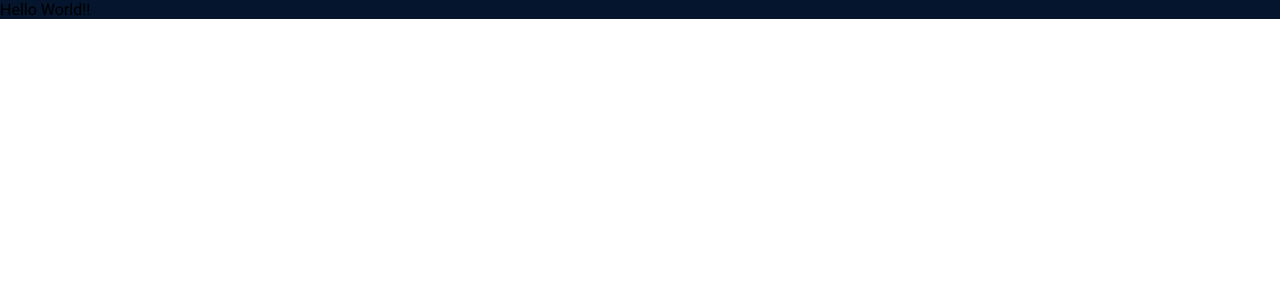
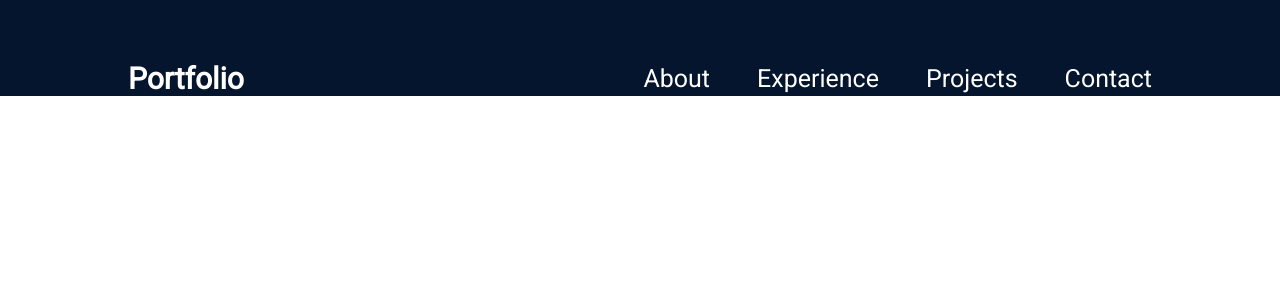
Before and after one commit to Eugeni77/Eugens-React-Portfolio, a React (Vite) app in the folder Eugens-React-Portfolio/: page / in a window 1280 px wide. Shown: the top 300 px of the page. Built offline with nearby package versions, Linux system fonts and the light colour scheme.

Commit message:
added navabar

```diff
--- a/Eugens-React-Portfolio/src/App.jsx
+++ b/Eugens-React-Portfolio/src/App.jsx
@@ -1,12 +1,11 @@
-
-// Import the CSS module
+import React from 'react';
 import styles from './App.module.css';
+import Navbar from './components/Navbar/Navbar';
 
 function App() {
   return (
-    <div className={styles.App}>
-      <p>Hello World!!</p>
-      {/* Add more content as needed */}
+    <div className={styles.App} style={{ backgroundColor: 'var(--color-bg)' }}>
+      <Navbar />
     </div>
   );
 }
--- a/Eugens-React-Portfolio/src/App.module.css
+++ b/Eugens-React-Portfolio/src/App.module.css
@@ -1,6 +1,8 @@
-@import "vars.css";
-.App{
-    background-color: var(--color-bg);
-    width: 100%;
-    height: 100%;
+@import "./vars.css";
+
+.App {
+  background-color: var(--color-bg);
+  width: 100%;
+  height: 100%;
+  overflow: hidden;
 }
--- a/Eugens-React-Portfolio/src/components/Navbar/Navbar.jsx
+++ b/Eugens-React-Portfolio/src/components/Navbar/Navbar.jsx
@@ -1,7 +1,48 @@
-import React from 'react'
+import React, { useState } from 'react'; // Import React and useState once
+import styles from './Navbar.module.css';
+import { getImageUrl } from '../../utils';
+
 
 export const Navbar = () => {
+  const [menuOpen, setMenuOpen] = useState(false);
+
   return (
-    <div>Navbar</div>
-  )
-}
+    <nav className={styles.navbar}>
+      <a className={styles.title} href="/">
+        Portfolio
+      </a>
+      <div className={styles.menu}>
+        <img
+          className={styles.menuBtn}
+          src={
+            menuOpen
+              ? getImageUrl('nav/closeIcon.png')
+              : getImageUrl('nav/menuIcon.png')
+          }
+          alt="menu-button"
+          onClick={() => setMenuOpen(!menuOpen)}
+        />
+        <ul
+          className={`${styles.menuItems} ${menuOpen && styles.menuOpen}`}
+          onClick={() => setMenuOpen(false)}
+        >
+          <li>
+            <a href="#about">About</a>
+          </li>
+          <li>
+            <a href="#experience">Experience</a>
+          </li>
+          <li>
+            <a href="#projects">Projects</a>
+          </li>
+          <li>
+            <a href="#about">Contact</a>
+          </li>
+        </ul>
+      </div>
+    </nav>
+  );
+};
+
+
+export default Navbar
--- a/Eugens-React-Portfolio/src/components/Navbar/Navbar.module.css
+++ b/Eugens-React-Portfolio/src/components/Navbar/Navbar.module.css
@@ -0,0 +1,83 @@
+@import "../../vars.css";
+
+.navbar {
+  position: relative;
+  display: flex;
+  align-items: center;
+  justify-content: space-between;
+  padding-top: 61px;
+  z-index: 2;
+  margin: 0 10%;
+  background-color: var(--color-bg);
+}
+
+.title {
+  font-size: 30px;
+  font-weight: 600;
+  text-decoration: none;
+  color: var(--color-text);
+}
+
+
+.menuBtn {
+  display: none;
+}
+
+.menu {
+  display: flex;
+}
+
+.menuItems {
+  display: flex;
+  gap: 47px;
+  list-style: none;
+}
+
+.menuItems a {
+  font-size: 25px;
+  color: var(--color-text);
+  text-decoration: none;
+}
+
+@media screen and (max-width: 830px) {
+  .navbar {
+    flex-direction: column;
+    align-items: flex-start;
+  }
+
+  .menu {
+    position: absolute;
+    right: 0;
+    margin-right: 10%;
+    flex-direction: column;
+    align-items: flex-end;
+    gap: 11px;
+    z-index: 3;
+  }
+
+  .menuBtn {
+    display: block;
+    cursor: pointer;
+  }
+
+  .menuItems {
+    display: none;
+    flex-direction: column;
+    align-items: center;
+    gap: 13px;
+    border-radius: 10px;
+    background: rgb(25, 55, 109);
+    background: linear-gradient(
+      0deg,
+      rgba(25, 55, 109, 0.2) 0%,
+      rgba(25, 55, 109, 1) 100%
+    );
+    padding: 24px 33px;
+    box-shadow: 0 0 4px 0 rgba(0, 0, 0, 0.25);
+  }
+
+  .menuOpen {
+    display: flex;
+    z-index: 1;
+  }
+}
--- a/Eugens-React-Portfolio/src/utils.js
+++ b/Eugens-React-Portfolio/src/utils.js
@@ -1,3 +1,3 @@
 export const getImageUrl = (path) => {
-    return new URL(`./assets/${path}`, import.meta.url).href
+    return new URL(`/assets/${path}`, import.meta.url).href
 };
--- a/Eugens-React-Portfolio/src/vars.css
+++ b/Eugens-React-Portfolio/src/vars.css
@@ -6,6 +6,5 @@
   --color-dark: #0b2447;
   --color-bg: #04152d;
 
-    /* Fonts */
-    --font-roboto: "Roboto";
+
 }
```
Lines whose indentation alone changed are shown as unchanged.
